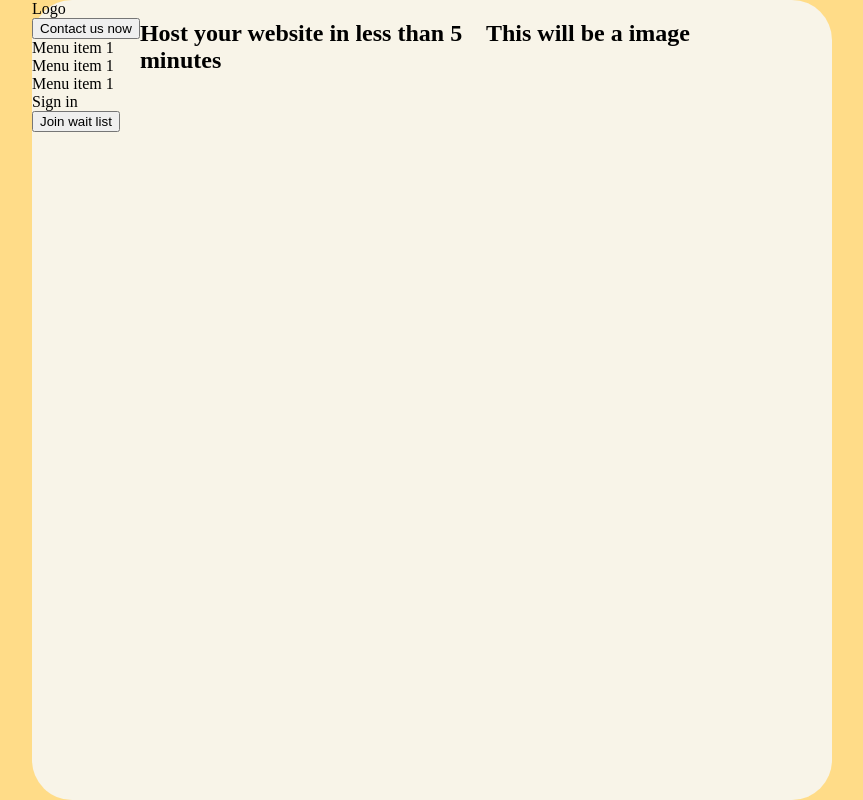
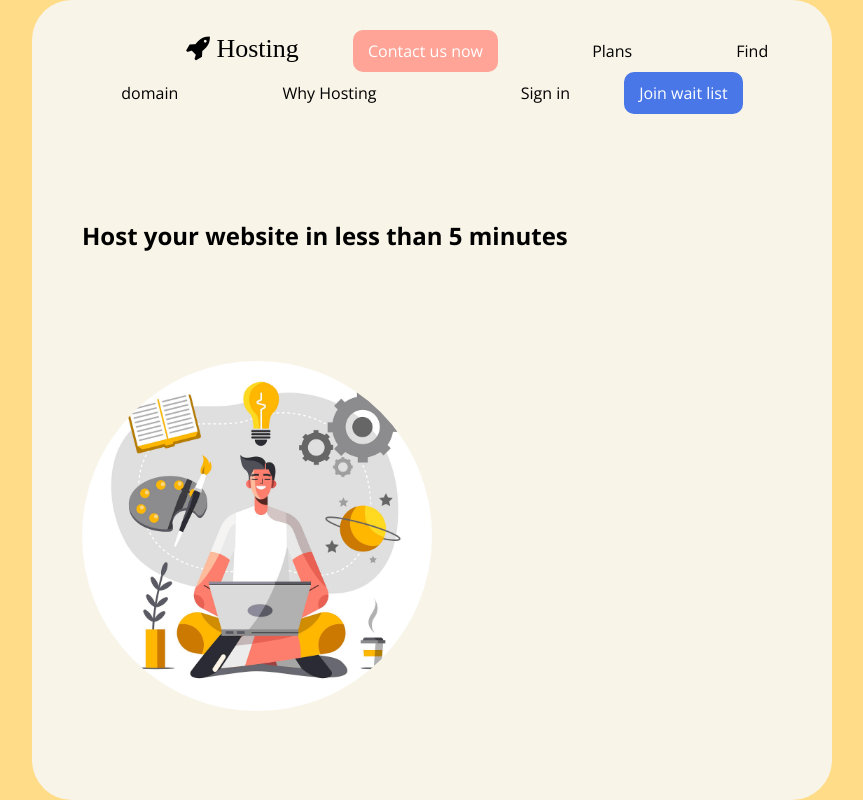
Before and after one commit to Floris999/Waitlist-Page, a plain HTML site: page index.html in a window 1280 px wide. Shown: the whole page, without its empty margins (208-1071 px from the left). Drawn offline with nearby package versions, Linux system fonts and the light colour scheme.

Commit message:
flexbox styling

```diff
--- a/assets/styles.css
+++ b/assets/styles.css
@@ -1,18 +1,39 @@
+/* import font */
+@import url('https://fonts.googleapis.com/css2?family=Open+Sans:wght@300;400;700&display=swap');
+
+
 body {
     background-color: #FFDC88;
+    font-family: 'Open Sans', sans-serif;
 }
 
-nav ul {
+/* start of nav style */
+nav {
+    flex-basis: 100%;
+    padding: 30px 10px;
+    text-align: center;
+    cursor: pointer;
+    height: 50px;
+}
+
+nav li {
     list-style-type: none;
-    margin: 0;
-    padding: 0;
-    flex: 1;
+    display: inline;
+    padding-right: 50px;
+    padding-left: 50px;
+}
+
+ul {
+    display: inline;
     width: 100%;
 }
 
+/* end of nav style */
+
 .card-box {
     display: flex;
-    flex-wrap: wrap;
+    flex-wrap:wrap;
+    flex-direction: row;
     height: 800px;
     position: absolute;
     top:0;
@@ -26,14 +47,58 @@ nav ul {
 }
 
 .main-box-1 {
-    flex: 3;
+    margin: 0 50px;
 }
 
 .main-box-2 {
-    flex: 3;
+    margin: 0 50px;
 }
 
+.image {
+    background-image: url("/assets/img/host.png");
+    background-position: center;
+    background-size: cover;
+    background-repeat: no-repeat;
+    border-radius: 50%;
+    height: 350px;
+    width: 350px;
+}
+
+button {
+    font-family: 'Open Sans', sans-serif;
+    background-color: #4977e8;
+    border: none;
+    border-radius: 10px;
+    color: white;
+    padding: 10px 15px;
+    text-align: center;
+    font-size: 16px;
+    cursor: pointer;
+}
+
+.contact-button {
+    font-family: 'Open Sans', sans-serif;
+    background-color: #ffa497;
+    border: none;
+    border-radius: 10px;
+    color: white;
+    padding: 10px 15px;
+    text-align: center;
+    font-size: 16px;
+    cursor: pointer;
+}
+
+.fa-rocket {
+    font-size: 26px !important;
+}
+
+
 @media only screen and (max-width: 1200px) {
+
+    nav {
+        display: none;
+    }
+
     .card-box {
         margin: auto 10px;
     }
--- a/index.html
+++ b/index.html
@@ -5,19 +5,20 @@
     <meta http-equiv="X-UA-Compatible" content="IE=edge">
     <meta name="viewport" content="width=device-width, initial-scale=1.0">
     <link href="/assets/styles.css" rel="stylesheet"/>
+    <link rel="stylesheet" href="https://cdnjs.cloudflare.com/ajax/libs/font-awesome/4.7.0/css/font-awesome.min.css">
     <title>Waitlist</title>
 </head>
 <body>
     <div class="card-box">
         <nav>
             <ul>
-                <li>Logo</li>
-                <button>Contact us now</button>
+                <li class="fa fa-rocket"> Hosting</li>
+                <button class="contact-button">Contact us now</button>
             </ul>
             <ul>
-                <li>Menu item 1</li>
-                <li>Menu item 1</li>
-                <li>Menu item 1</li>
+                <li>Plans</li>
+                <li>Find domain</li>
+                <li>Why Hosting</li>
             </ul>
             <ul>
                 <li>Sign in</li>
@@ -28,7 +29,7 @@
             <h2>Host your website in less than 5 minutes</h2>
         </div>
         <div class="main-box-2">
-            <h2>This will be a image</h2>
+            <div class="image"></div>
         </div>
 
     </div>
```
Also changed, not shown: assets/img/host.png (added).
